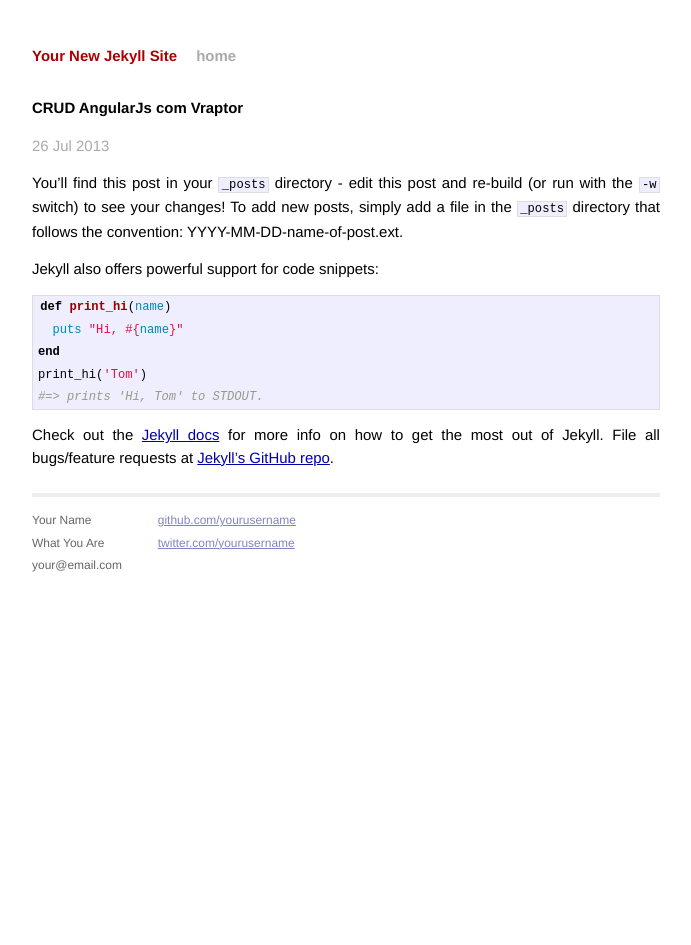
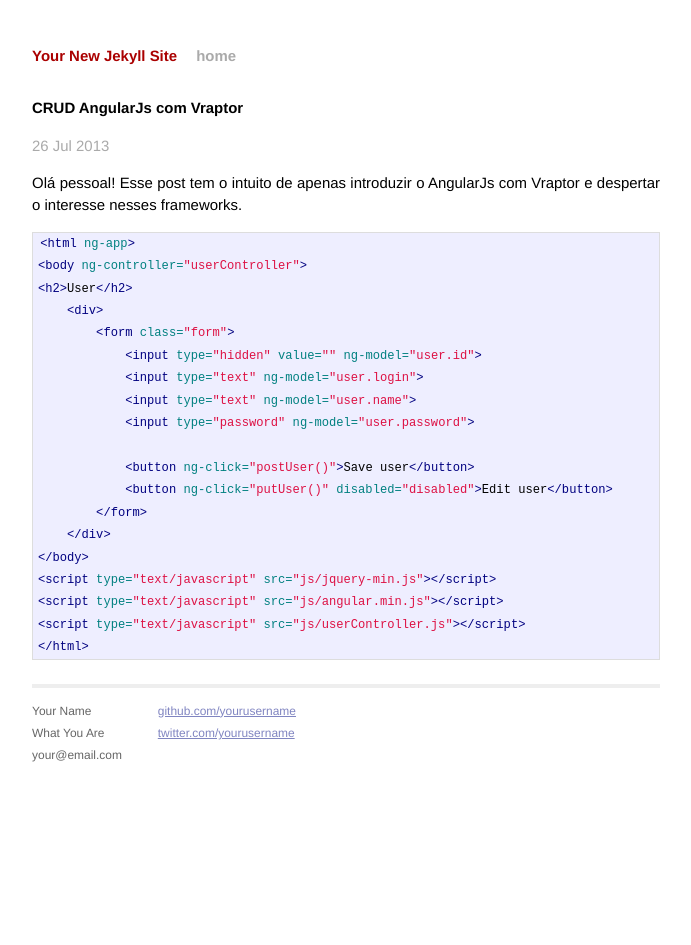
Before and after one commit to MozartLino/ricardo-lino.github.io, a Jekyll site: the page built from _posts/2013-07-26-crud-angularjs-vraptor.markdown, in a window 1280 px wide. Shown: the whole page, without its empty margins (294-985 px from the left). Built offline with Jekyll 4.4.1, drawn with Linux system fonts in a browser that asks for light colours; Markdown is read by kramdown in place of the engine named in the settings.

Commit message:
fixing post crud angularjs

```diff
--- a/_posts/2013-07-26-crud-angularjs-vraptor.markdown
+++ b/_posts/2013-07-26-crud-angularjs-vraptor.markdown
@@ -5,20 +5,27 @@ date:   2013-07-26 14:52:28
 categories: jekyll update
 ---
 
-You'll find this post in your `_posts` directory - edit this post and re-build (or run with the `-w` switch) to see your changes!
-To add new posts, simply add a file in the `_posts` directory that follows the convention: YYYY-MM-DD-name-of-post.ext.
+Olá pessoal!
+Esse post tem o intuito de apenas introduzir o AngularJs com Vraptor e despertar o interesse nesses frameworks.
 
-Jekyll also offers powerful support for code snippets:
+{% highlight html %}
+<html ng-app>
+<body ng-controller="userController">
+<h2>User</h2>
+    <div>
+        <form class="form">
+            <input type="hidden" value="" ng-model="user.id">
+            <input type="text" ng-model="user.login">
+            <input type="text" ng-model="user.name">
+            <input type="password" ng-model="user.password">
 
-{% highlight ruby %}
-def print_hi(name)
-  puts "Hi, #{name}"
-end
-print_hi('Tom')
-#=> prints 'Hi, Tom' to STDOUT.
+            <button ng-click="postUser()">Save user</button>
+            <button ng-click="putUser()" disabled="disabled">Edit user</button>
+        </form>
+    </div>
+</body>
+<script type="text/javascript" src="js/jquery-min.js"></script>
+<script type="text/javascript" src="js/angular.min.js"></script>
+<script type="text/javascript" src="js/userController.js"></script>
+</html>
 {% endhighlight %}
-
-Check out the [Jekyll docs][jekyll] for more info on how to get the most out of Jekyll. File all bugs/feature requests at [Jekyll's GitHub repo][jekyll-gh].
-
-[jekyll-gh]: https://github.com/mojombo/jekyll
-[jekyll]:    http://jekyllrb.com
```
